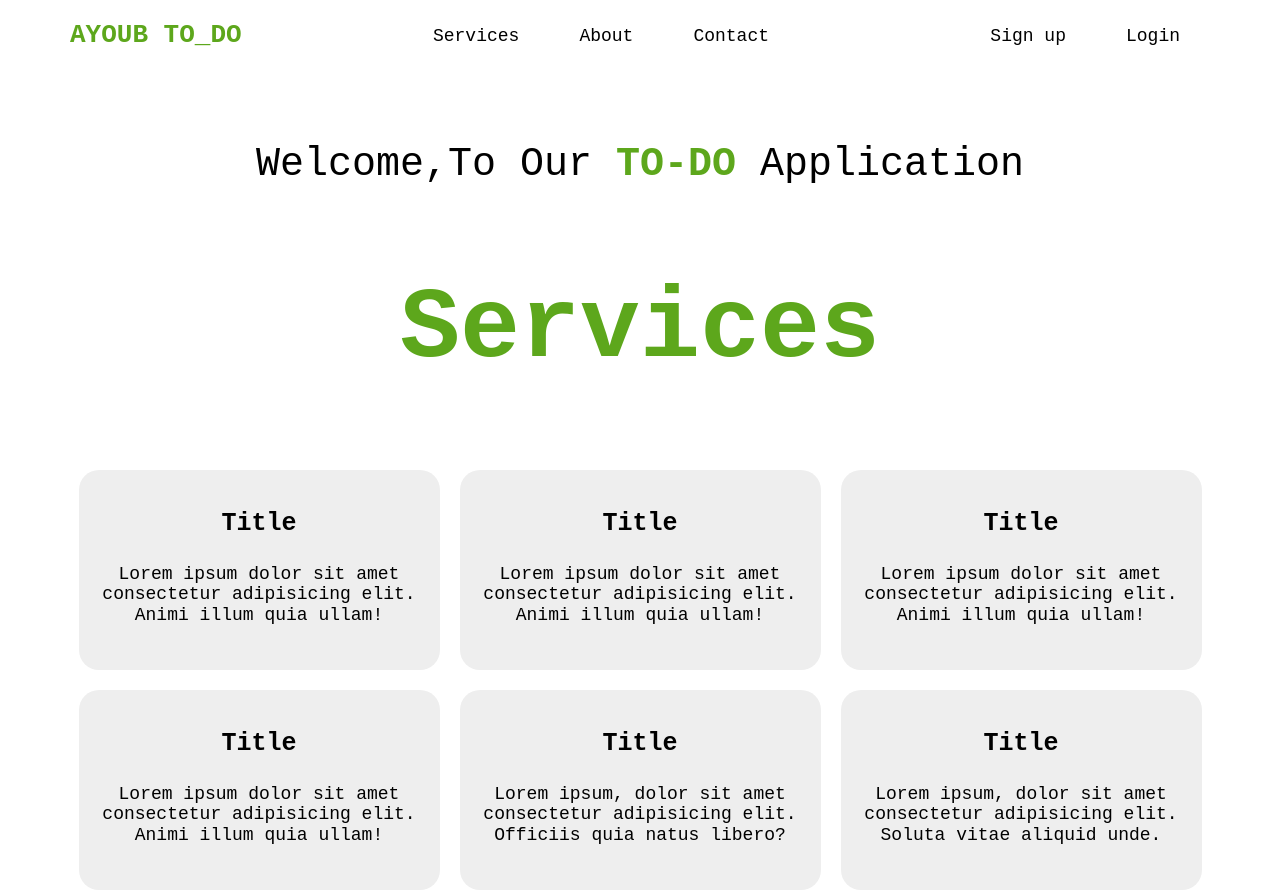
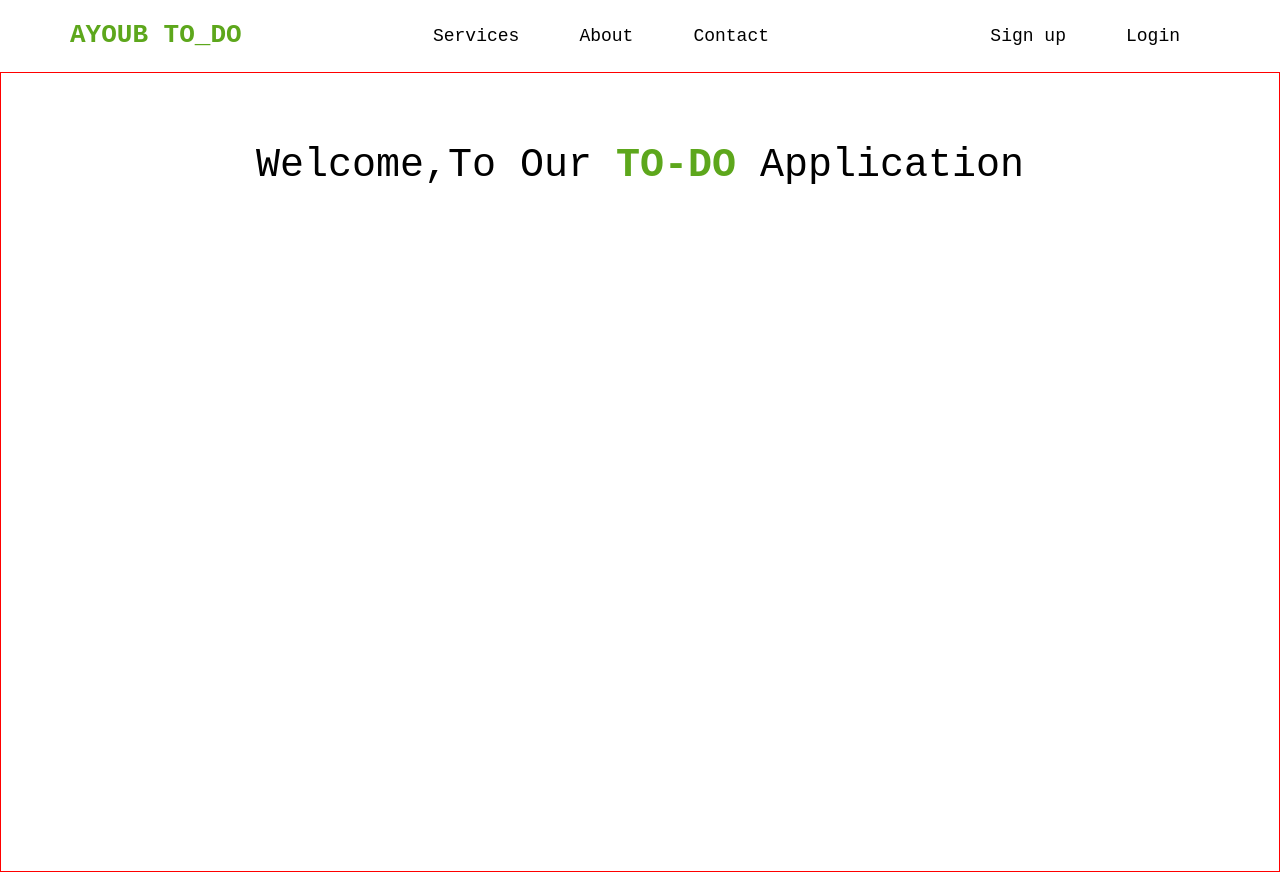
Before and after one commit to AyoubMouhssine/To-Do-Project, a plain HTML site: page about.html in a window 1280 px wide. Shown: the top 893 px of the page. Drawn offline with Linux system fonts and the light colour scheme.

```diff
--- a/css/style.css
+++ b/css/style.css
@@ -113,8 +113,13 @@
 
 .welcome {
     padding-top: var(--padding-top);
-    /* border: 1px solid red; */
-/* height: 100vh; */
+    padding-bottom: var(--padding-bottom);
+    border: 1px solid red;
+    min-height: 100vh;
+
+    /* background-image: url('../imgs/agenda.png');
+    background-size: cover;
+    position: relative; */
 }
 
 .welcome .container {
```
